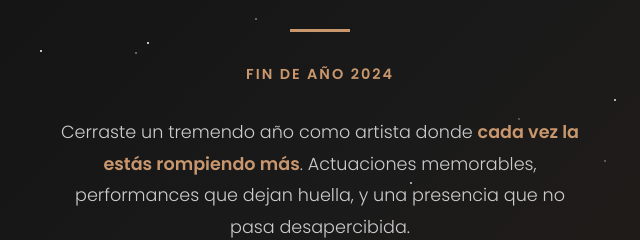
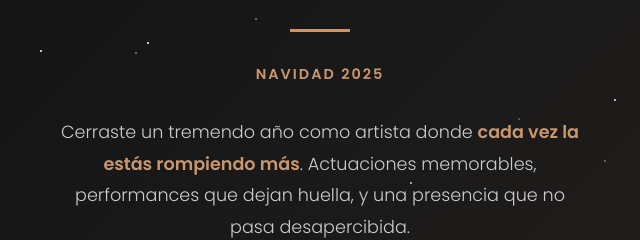
Before and after one commit to BoydOwen29/pagina-loly, a plain HTML site: page qr-landing.html in a window 1280 px wide. Shown: the part 199-439 px from the top of the page, 320-960 px from the left. Drawn offline with nearby package versions, Linux system fonts and the light colour scheme.

Commit message:
Actualizar landing QR - cambiar a Navidad 2025

```diff
--- a/qr-landing.html
+++ b/qr-landing.html
@@ -175,7 +175,7 @@
         <div class="emoji">🎭</div>
         <h1>¡Sorpresa!</h1>
         <div class="divider"></div>
-        <p class="year">Fin de año 2024</p>
+        <p class="year">Navidad 2025</p>
 
         <p class="message">
             Cerraste un tremendo año como artista donde <strong>cada vez la estás rompiendo más</strong>.
```
